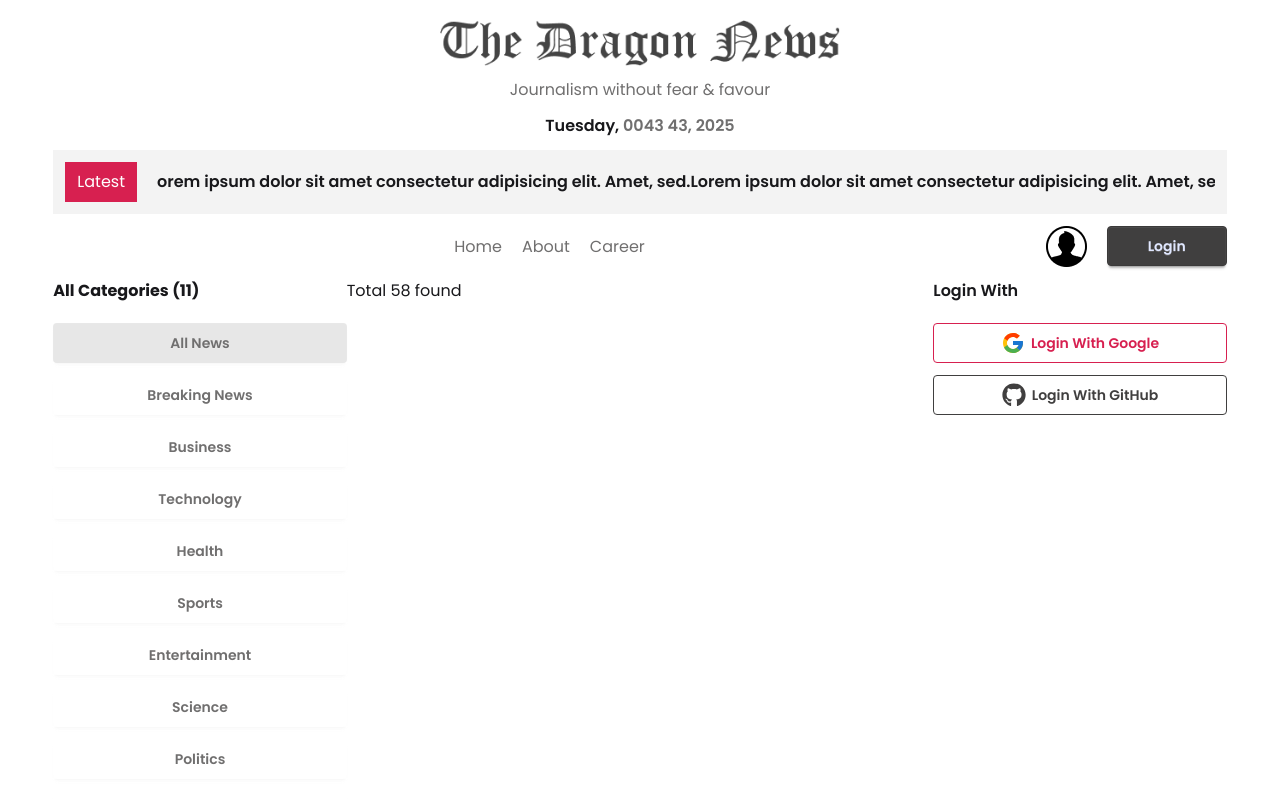
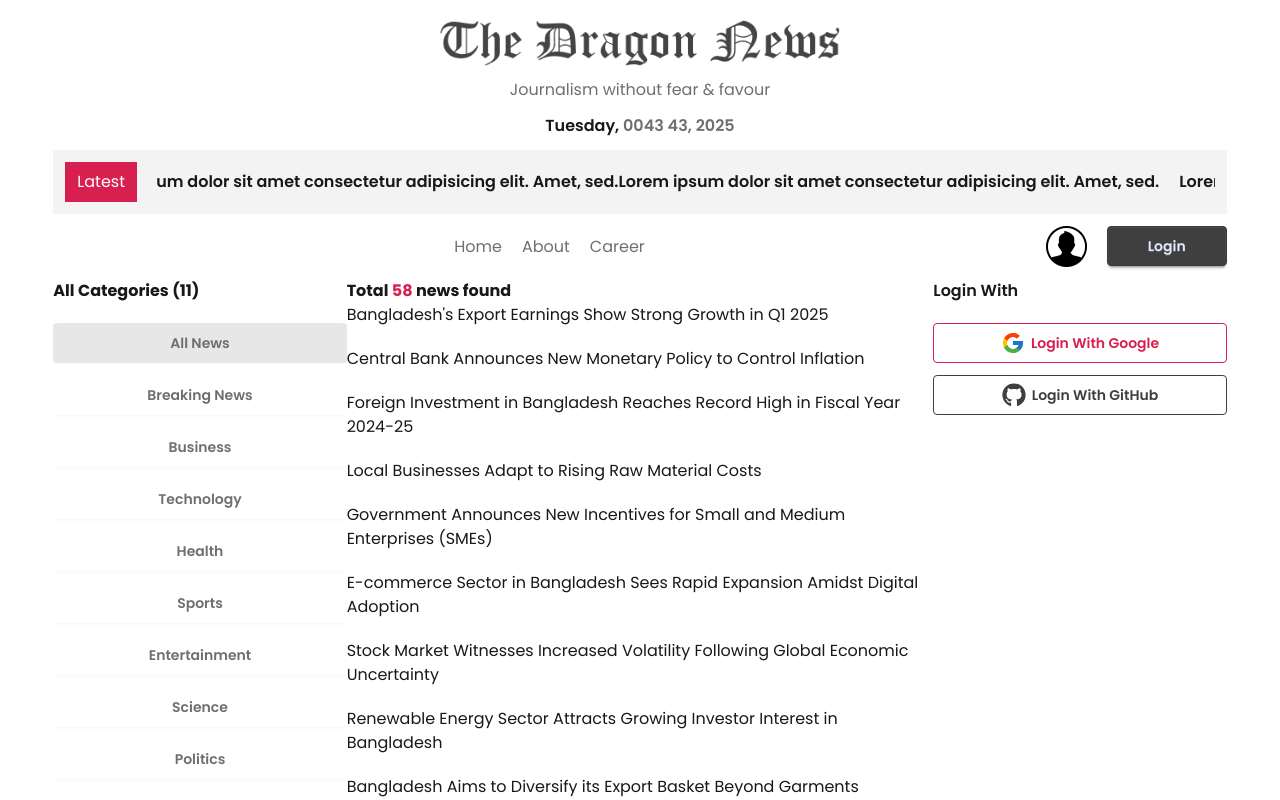
Before and after one commit to mdmhrz/dragon-news, a React (Vite) app: page /category/0 in a window 1280 px wide. Shown: the top 800 px of the page. Built offline with nearby package versions, Linux system fonts and the light colour scheme.

Commit message:
News Card initially updated

```diff
--- /dev/null
+++ b/src/components/HomeLayout/NewsCard.jsx
@@ -0,0 +1,11 @@
+import React from 'react';
+
+const NewsCard = ({news}) => {
+    return (
+        <div>
+            <h1>{news.title}</h1>
+        </div>
+    );
+};
+
+export default NewsCard;
--- a/src/pages/CategoryNews.jsx
+++ b/src/pages/CategoryNews.jsx
@@ -1,5 +1,6 @@
 import React, { useEffect, useState } from 'react';
 import { useLoaderData, useParams } from 'react-router';
+import NewsCard from '../components/HomeLayout/NewsCard';
 
 const CategoryNews = () => {
     const [categoryNews, setCategoryNews] = useState([])
@@ -28,7 +29,12 @@
 
     return (
         <div>
-            Total {categoryNews.length} found
+            <h2 className='font-bold'>Total <span className='text-secondary'>{categoryNews.length}</span> news found</h2>
+            <div className='grid grid-cols-1 gap-5'>
+                {
+                    categoryNews.map(news => <NewsCard key={news.id} news={news}></NewsCard>)
+                }
+            </div>
         </div>
     );
 };
```
